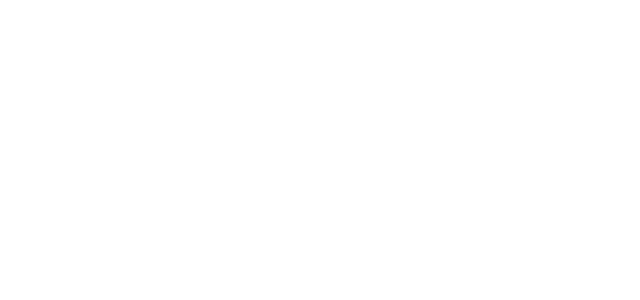
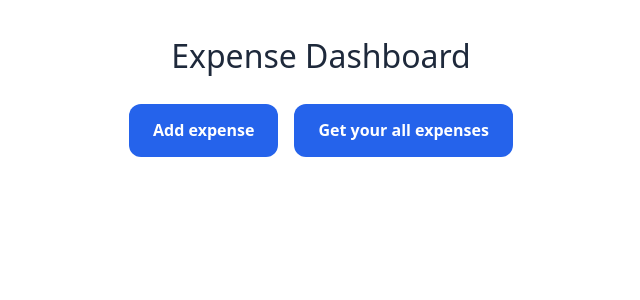
Before and after one commit to rahulgore34/expensetrackerng21, an Angular app: page /myarea/expensedashboard in a window 1280 px wide. Before the commit this address led to /. Shown: the top 300 px of the page, without its empty margins (319-959 px from the left). Built offline with nearby package versions, Linux system fonts and the light colour scheme.

Commit message:
fetch expense button added

```diff
--- /dev/null
+++ b/src/app/myarea/expensedashboard/expensedashboard.css
@@ -0,0 +1,89 @@
+.dashboard-actions {
+  display: flex;
+  flex-direction: column;
+  align-items: center;
+  gap: 1.5rem;
+  min-height: 60vh;
+  padding: 2rem;
+  text-align: center;
+}
+
+.dashboard-actions h1 {
+  margin: 0;
+  color: #1e293b;
+  font-size: 2rem;
+}
+
+.button-group {
+  display: flex;
+  flex-wrap: wrap;
+  justify-content: center;
+  gap: 1rem;
+}
+
+.button-group button {
+  border: none;
+  border-radius: 0.75rem;
+  background: #2563eb;
+  color: #ffffff;
+  padding: 0.9rem 1.5rem;
+  font-size: 1rem;
+  font-weight: 600;
+  cursor: pointer;
+  transition: background-color 0.2s ease-in-out, transform 0.2s ease-in-out;
+}
+
+.button-group button:hover {
+  background: #1d4ed8;
+  transform: translateY(-1px);
+}
+
+.records-summary {
+  display: flex;
+  gap: 1.5rem;
+  flex-wrap: wrap;
+  justify-content: center;
+  color: #334155;
+  font-weight: 600;
+}
+
+.records-summary p {
+  margin: 0;
+}
+
+.table-wrapper {
+  width: 100%;
+  max-width: 900px;
+  overflow-x: auto;
+  border-radius: 1rem;
+  background: #ffffff;
+  box-shadow: 0 16px 40px rgba(15, 23, 42, 0.08);
+}
+
+.expense-table {
+  width: 100%;
+  border-collapse: collapse;
+}
+
+.expense-table th,
+.expense-table td {
+  padding: 1rem;
+  border-bottom: 1px solid #e2e8f0;
+  text-align: left;
+}
+
+.expense-table th {
+  background: #eff6ff;
+  color: #1e3a8a;
+  font-size: 0.95rem;
+}
+
+.expense-table td {
+  color: #334155;
+}
+
+.empty-state {
+  margin: 0;
+  color: #64748b;
+  font-weight: 500;
+}
--- /dev/null
+++ b/src/app/myarea/expensedashboard/expensedashboard.html
@@ -0,0 +1,42 @@
+<section class="dashboard-actions">
+  <h1>Expense Dashboard</h1>
+
+  <div class="button-group">
+    <button type="button" routerLink="/myarea/myexpnses">Add expense</button>
+    <button type="button" (click)="getexpenserecords()">Get your all expenses</button>
+  </div>
+
+  @if (statusCode() !== null) {
+    <div class="records-summary">
+      <p>Status Code: {{ statusCode() }}</p>
+      <p>Total Records: {{ expenseCount() }}</p>
+    </div>
+  }
+
+  @if (expenseRecords().length > 0) {
+    <div class="table-wrapper">
+      <table class="expense-table">
+        <thead>
+          <tr>
+            <th>Expense Name</th>
+            <th>Amount</th>
+            <th>Paid From</th>
+            <th>Date</th>
+          </tr>
+        </thead>
+        <tbody>
+          @for (expense of expenseRecords(); track $index) {
+            <tr>
+              <td>{{ expense.expenseName }}</td>
+              <td>{{ expense.amount }}</td>
+              <td>{{ expense.paidFrom }}</td>
+              <td>{{ expense.date }}</td>
+            </tr>
+          }
+        </tbody>
+      </table>
+    </div>
+  } @else if (statusCode() === 200) {
+    <p class="empty-state">No expense records found.</p>
+  }
+</section>
--- /dev/null
+++ b/src/app/myarea/expensedashboard/expensedashboard.ts
@@ -0,0 +1,42 @@
+import { Component, inject, OnDestroy, signal } from '@angular/core';
+import { RouterLink } from '@angular/router';
+import { Subscription } from 'rxjs';
+import { HttpDataService } from '../../services/httpdata.service';
+import { ExpenseRecord, ExpenseRecordsResponse } from './expensedashboard.model';
+
+@Component({
+  selector: 'app-expensedashboard',
+  standalone: true,
+  imports: [RouterLink],
+  templateUrl: './expensedashboard.html',
+  styleUrl: './expensedashboard.css',
+})
+export class Expensedashboard implements OnDestroy {
+  private readonly httpDataService = inject(HttpDataService);
+  private recordsSubscription: Subscription | null = null;
+  readonly expenseRecords = signal<ExpenseRecord[]>([]);
+  readonly expenseCount = signal(0);
+  readonly statusCode = signal<number | null>(null);
+
+  getexpenserecords(): void {
+    this.recordsSubscription?.unsubscribe();
+    this.recordsSubscription = this.httpDataService.getData<ExpenseRecordsResponse>('api/my-expenses').subscribe({
+      next: (response) => {
+        this.statusCode.set(response.statusCode);
+        this.expenseCount.set(response.count);
+        this.expenseRecords.set(response.data);
+        console.log('Expense records fetched successfully:', response);
+      },
+      error: (error) => {
+        this.statusCode.set(error.status ?? null);
+        this.expenseCount.set(0);
+        this.expenseRecords.set([]);
+        console.error('Error fetching expense records:', error);
+      }
+    });
+  }
+
+  ngOnDestroy(): void {
+    this.recordsSubscription?.unsubscribe();
+  }
+}
--- a/src/app/services/httpdata.service.ts
+++ b/src/app/services/httpdata.service.ts
@@ -12,20 +12,20 @@ export class HttpDataService {
 
   constructor(private http: HttpClient) { }
 
-  getData(endpoint: string): Observable<any> {
-    return this.http.get<any>(`${this.apiUrl}/${endpoint}`);
+  getData<T>(endpoint: string): Observable<T> {
+    return this.http.get<T>(`${this.apiUrl}/${endpoint}`);
   }
 
-  postData(endpoint: string, data: any): Observable<any> {
-    return this.http.post<any>(`${this.apiUrl}/${endpoint}`, data);
+  postData<TResponse = any>(endpoint: string, data: any): Observable<TResponse> {
+    return this.http.post<TResponse>(`${this.apiUrl}/${endpoint}`, data);
   }
 
-  putData(endpoint: string, data: any): Observable<any> {
-    return this.http.put<any>(`${this.apiUrl}/${endpoint}`, data);
+  putData<TResponse = any>(endpoint: string, data: any): Observable<TResponse> {
+    return this.http.put<TResponse>(`${this.apiUrl}/${endpoint}`, data);
   }
 
-  deleteData(endpoint: string): Observable<any> {
-    return this.http.delete<any>(`${this.apiUrl}/${endpoint}`);
+  deleteData<TResponse = any>(endpoint: string): Observable<TResponse> {
+    return this.http.delete<TResponse>(`${this.apiUrl}/${endpoint}`);
   }
 
   // Function to call HTTP GET on azurefnUrl
```
Also changed, not shown: src/app/myarea/expensedashboard/expensedashboard.model.ts (added, +13 -0 lines), src/app/myarea/myarea.routes.ts (+6 -1 lines), 1 other file (tests, documents, lock files or other folders).
